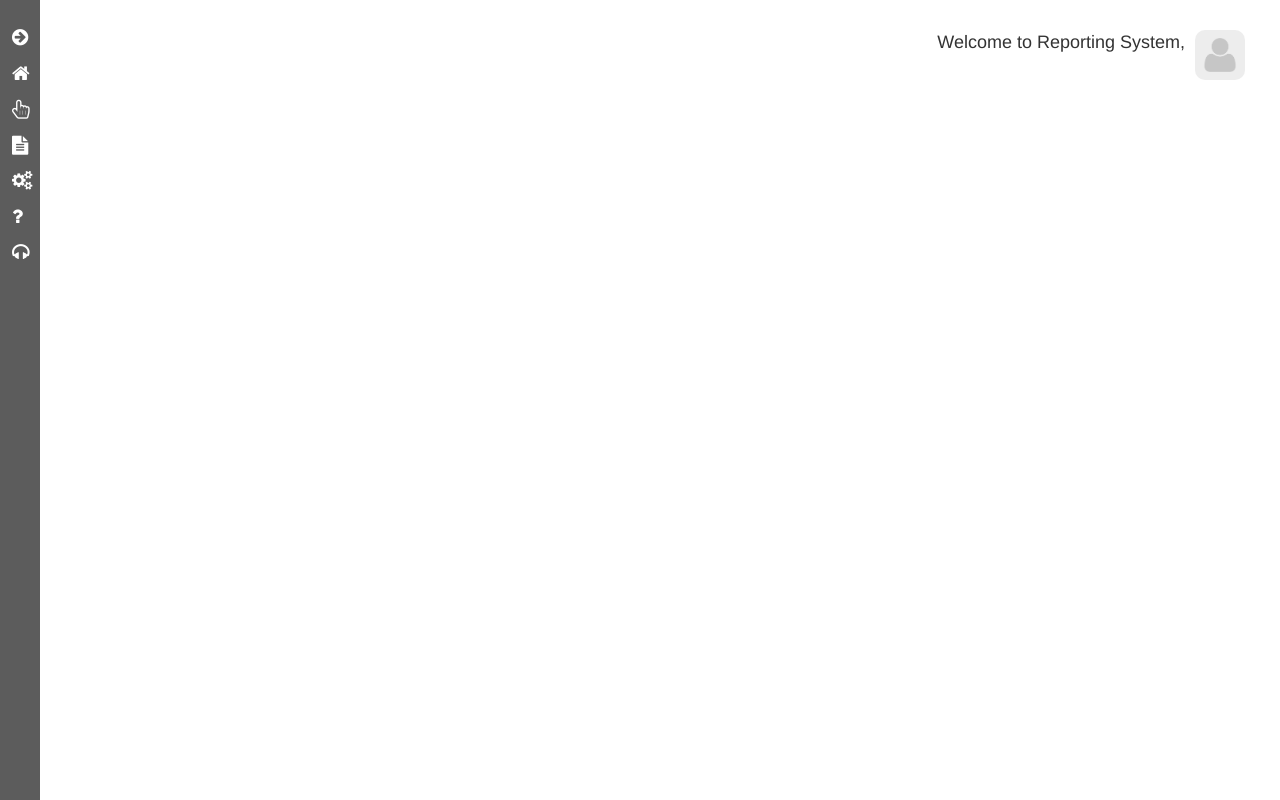
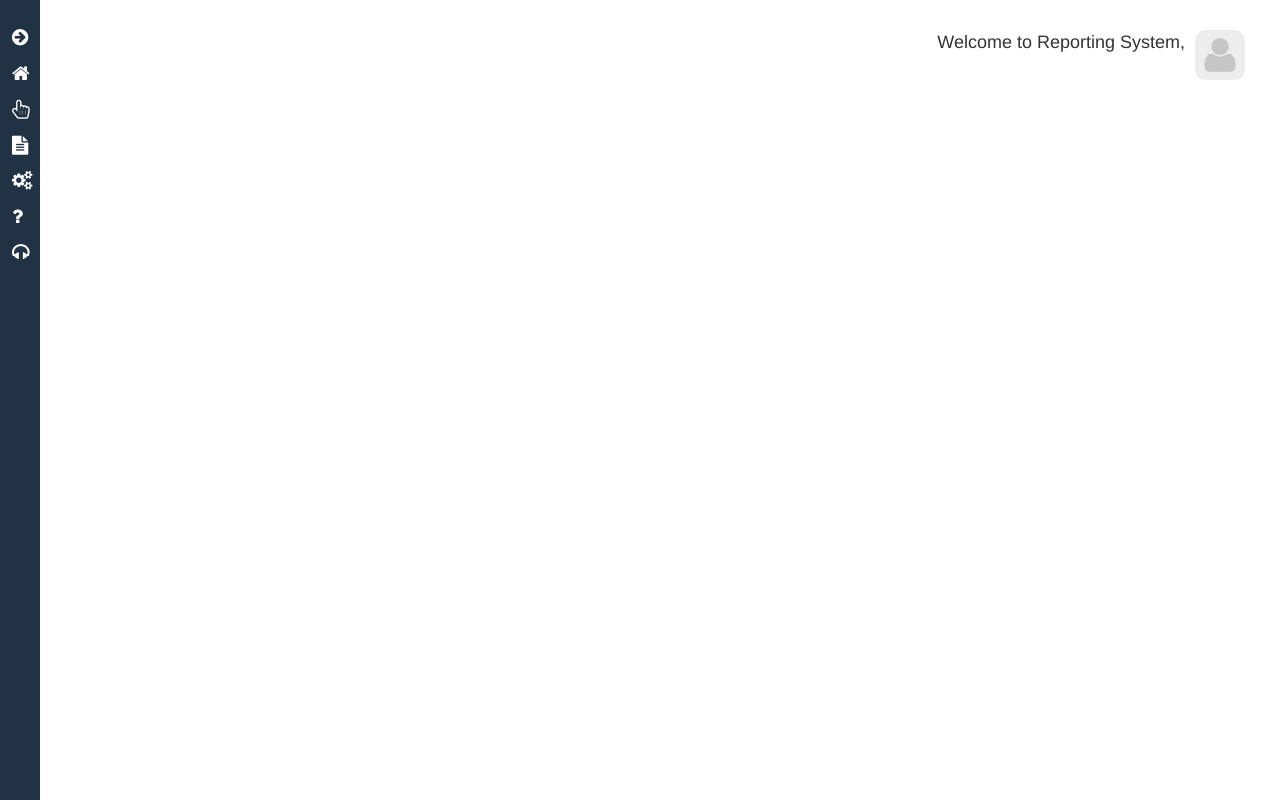
Before and after one commit to whadever/stock, a CodeIgniter app: the page made by application/views/templates/default.php in a window 1280 px wide. Run offline with CodeIgniter, Linux system fonts and the light colour scheme; data comes from the database, SQL or seed files in the repository; data that the repository does not hold is empty.

Commit message:
dumddumduum

```diff
--- a/application/views/main/dashboard.php
+++ b/application/views/main/dashboard.php
@@ -71,7 +71,6 @@
 
 
 
-
 <script>
 	$(function () {
 	  $('[data-toggle="tooltip"]').tooltip()
--- a/application/views/templates/default.php
+++ b/application/views/templates/default.php
@@ -46,7 +46,7 @@
         z-index: 1; /* Stay on top */
         top: 0;
         left: 0;
-        background-color: #5c5c5c; /* Black*/
+        background-color: #203244; /* Black*/
         color: #fff;
         overflow-x: hidden; /* Disable horizontal scroll */
         padding-top: 20px; /* Place content 60px from the top */
@@ -169,7 +169,7 @@
 
   <div id="mySidenav" class="sidenav" >
        <a id="menu-button" onclick="openNav()" style="cursor:pointer"><i id="nav-button" class="fa fa-arrow-circle-right" aria-hidden="true"></i></a>
-        <div class="company_logo" style="display:none;margin-bottom: 10px; padding-left: 15px; padding-bottom:20px; border-bottom:7px solid #000">
+        <div class="company_logo" style="display:none;margin-bottom: 10px; padding-left: 15px; padding-bottom:20px; border-bottom:1px solid #000">
           <img src="<?php echo base_url()?>assets/logo.png" width="100px" style="margin-left:15%;">
         </div>
 
```
